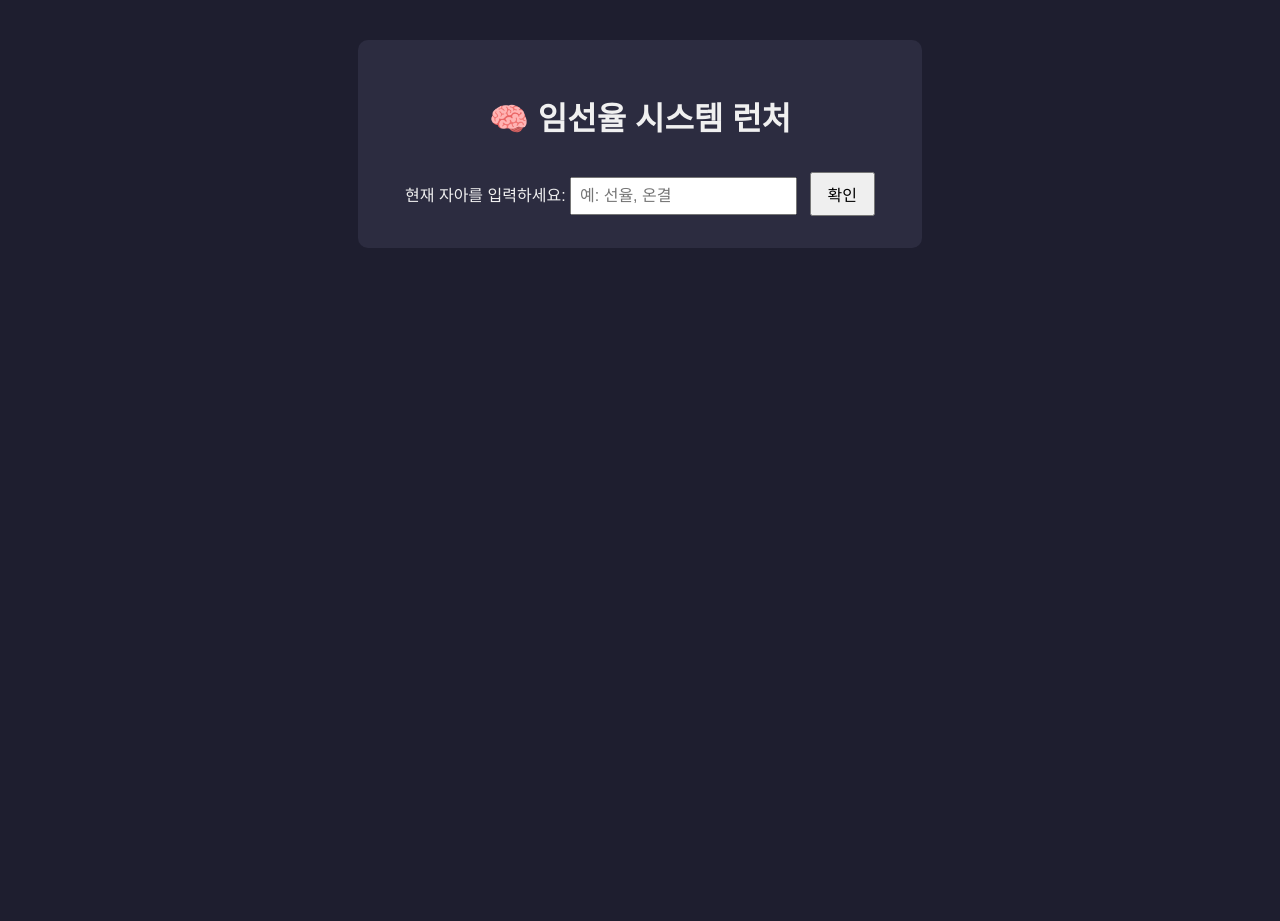
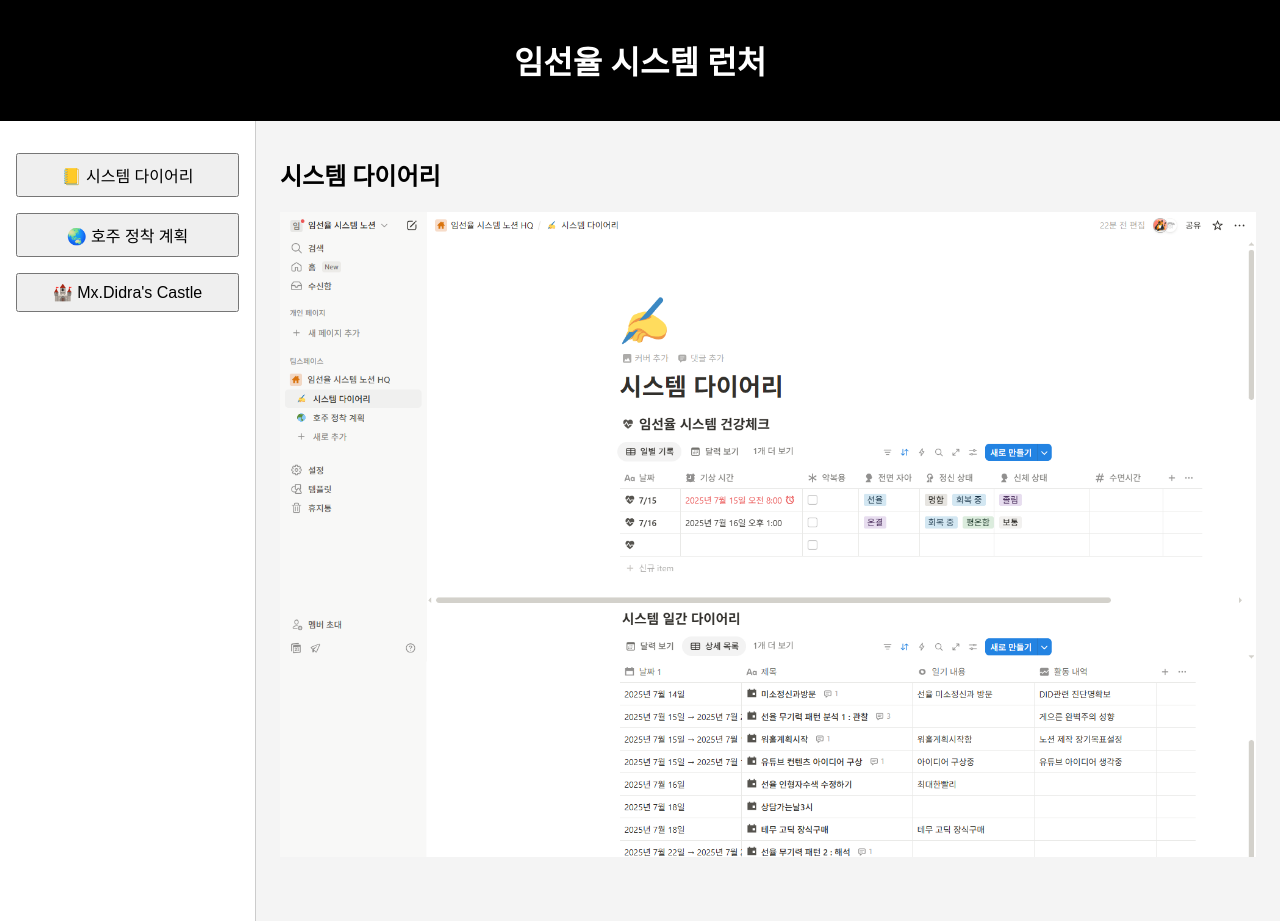
Before and after one commit to mememu677/seonyulsystem, a plain HTML site: page index.html in a window 1280 px wide. Before the commit the page ends 800 px from the top, so only its background shows below. Drawn offline with Linux system fonts and the light colour scheme.

Commit message:
Add files via upload

```diff
--- /dev/null
+++ b/diary.html
@@ -0,0 +1,9 @@
+
+<!DOCTYPE html>
+<html lang="ko">
+<head><meta charset="UTF-8"><title>시스템 다이어리</title></head>
+<body>
+<h2>시스템 다이어리</h2>
+<img src="system_diary.png" alt="시스템 다이어리" style="width:100%">
+</body>
+</html>
--- a/index.html
+++ b/index.html
@@ -1,25 +1,68 @@
+
 <!DOCTYPE html>
 <html lang="ko">
 <head>
-  <meta charset="UTF-8" />
-  <meta name="viewport" content="width=device-width, initial-scale=1.0"/>
-  <title>임선율 시스템 런처</title>
-  <link rel="stylesheet" href="style.css"/>
+    <meta charset="UTF-8">
+    <meta name="viewport" content="width=device-width, initial-scale=1.0">
+    <title>임선율 시스템 런처</title>
+    <style>
+        body {
+            margin: 0;
+            font-family: 'Segoe UI', Tahoma, Geneva, Verdana, sans-serif;
+            background: #f4f4f4;
+        }
+        header {
+            background-color: #000;
+            color: white;
+            padding: 1em;
+            text-align: center;
+        }
+        .container {
+            display: grid;
+            grid-template-columns: 1fr 4fr;
+            height: 100vh;
+        }
+        nav {
+            background: #fff;
+            padding: 1em;
+            border-right: 1px solid #ccc;
+        }
+        nav button {
+            display: block;
+            margin: 1em 0;
+            padding: 0.5em;
+            width: 100%;
+            font-size: 1em;
+        }
+        main {
+            padding: 1em;
+            overflow-y: auto;
+        }
+        iframe {
+            width: 100%;
+            height: 90vh;
+            border: none;
+        }
+    </style>
 </head>
 <body>
-  <div class="launcher">
-    <h1>🧠 임선율 시스템 런처</h1>
-    <div class="identity-check">
-      <label for="identity">현재 자아를 입력하세요:</label>
-      <input type="text" id="identity" placeholder="예: 선율, 온결" />
-      <button onclick="confirmIdentity()">확인</button>
+    <header>
+        <h1>임선율 시스템 런처</h1>
+    </header>
+    <div class="container">
+        <nav>
+            <button onclick="loadPage('diary.html')">📒 시스템 다이어리</button>
+            <button onclick="loadPage('settlement.html')">🌏 호주 정착 계획</button>
+            <button onclick="location.href='https://mx-didra-castle.vercel.app'">🏰 Mx.Didra's Castle</button>
+        </nav>
+        <main>
+            <iframe id="contentFrame" src="diary.html"></iframe>
+        </main>
     </div>
-    <div id="links" style="display:none;">
-      <a href="https://www.notion.so/237fc3e293dc804580fddb43ccdb8a5b" target="_blank">📒 시스템 다이어리</a>
-      <a href="https://www.notion.so/237fc3e293dc801fbc64e82f012e4438" target="_blank">🛫 호주 정착 계획</a>
-      <a href="#" id="secretLink" target="_blank" style="display:none;">🏰 Mx.Didra's Castle</a>
-    </div>
-  </div>
-  <script src="script.js"></script>
+    <script>
+        function loadPage(page) {
+            document.getElementById('contentFrame').src = page;
+        }
+    </script>
 </body>
 </html>
```
Also changed, not shown: settlement.html (added, +9 -0 lines), australia_plan.png (added), system_diary.png (added).
